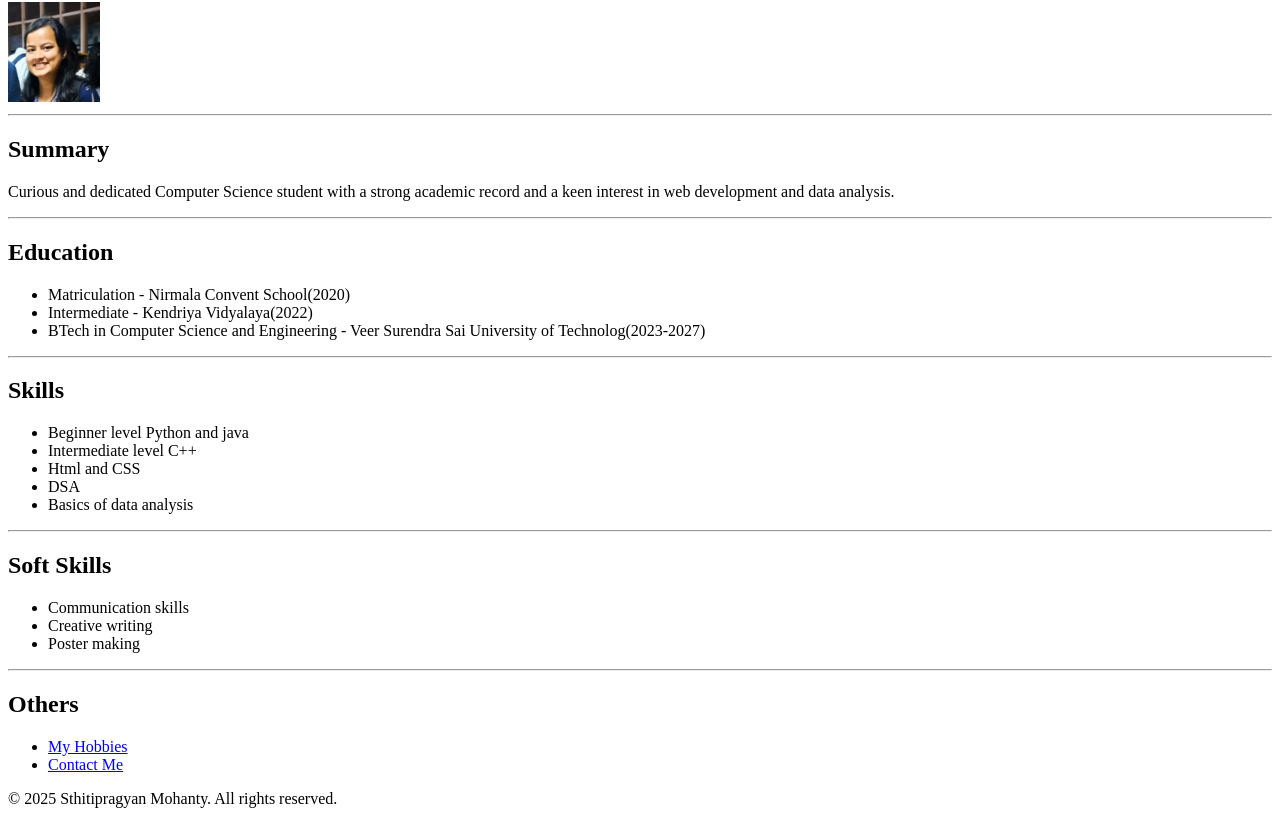
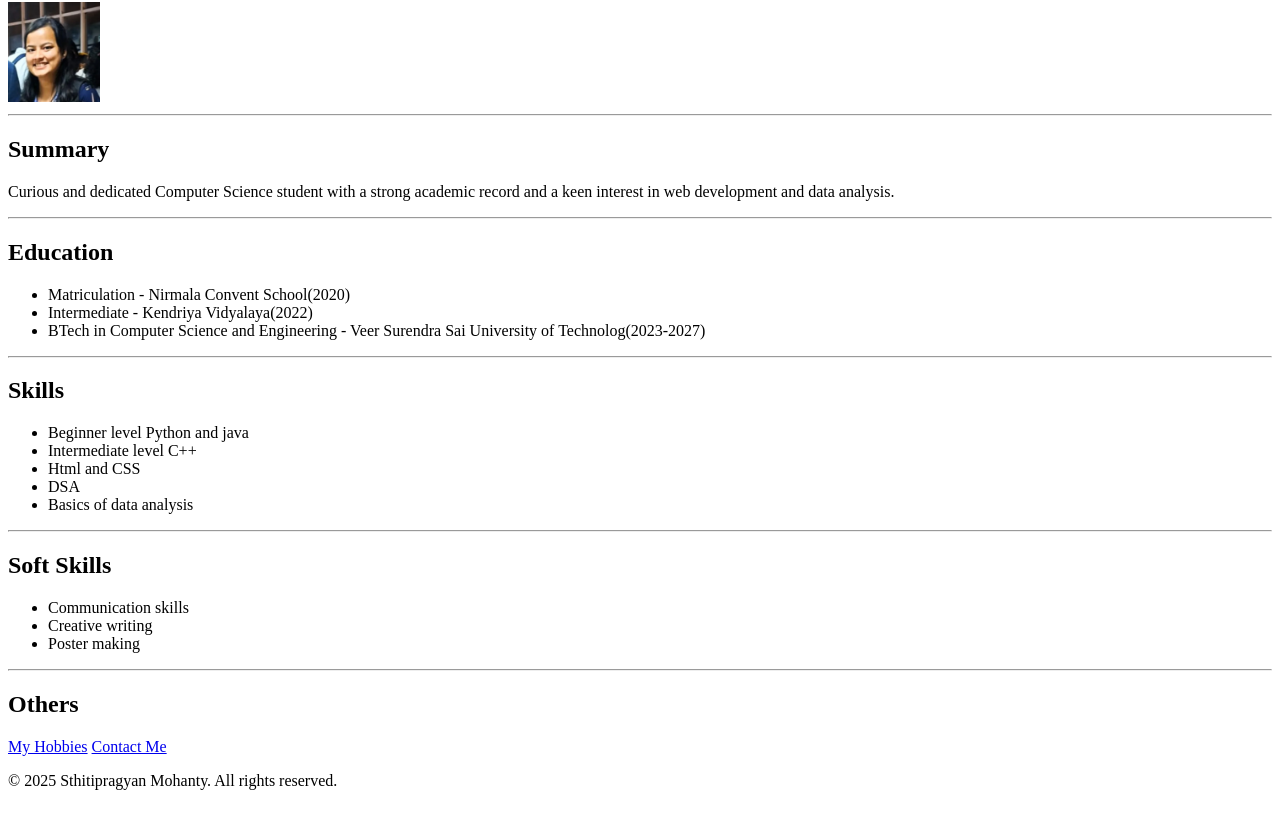
Before and after one commit to Sthitipragyan-Mohanty3001/portfolio, a plain HTML site: page index.html in a window 1280 px wide. Shown: the part 78-902 px from the top of the page. Drawn offline with Linux system fonts and the light colour scheme.

Commit message:
Update index.html

```diff
--- a/index.html
+++ b/index.html
@@ -38,10 +38,8 @@
     </ul>
     <hr />
     <h2>Others</h2>
-    <ul>
-        <li><a href="./hobbies.html">My Hobbies</a></li>
-        <li><a href="./contactme.html">Contact Me</a></li>
-    </ul>
+    <a href="./hobbies.html">My Hobbies</a>
+    <a href="./contactme.html">Contact Me</a>
     <footer>
         <p>&copy; 2025 Sthitipragyan Mohanty. All rights reserved.</p>
     </footer>
```
